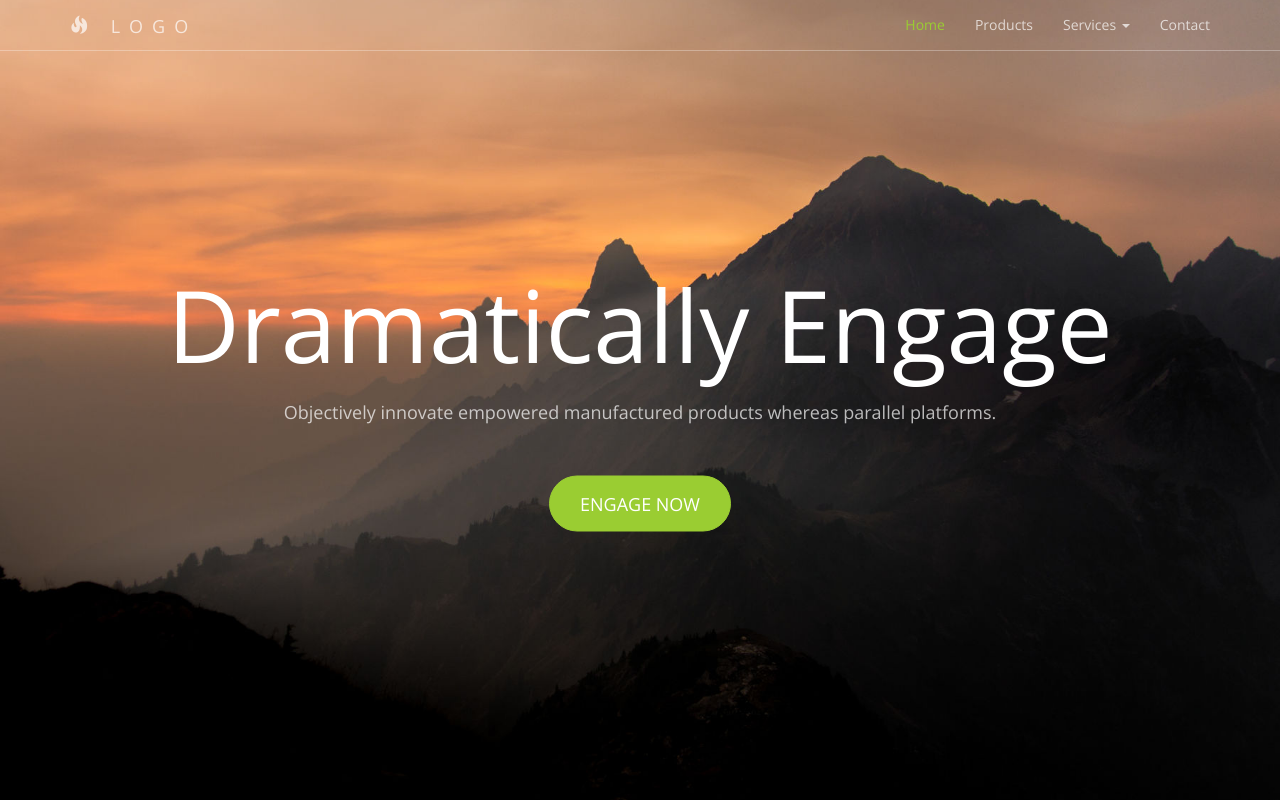
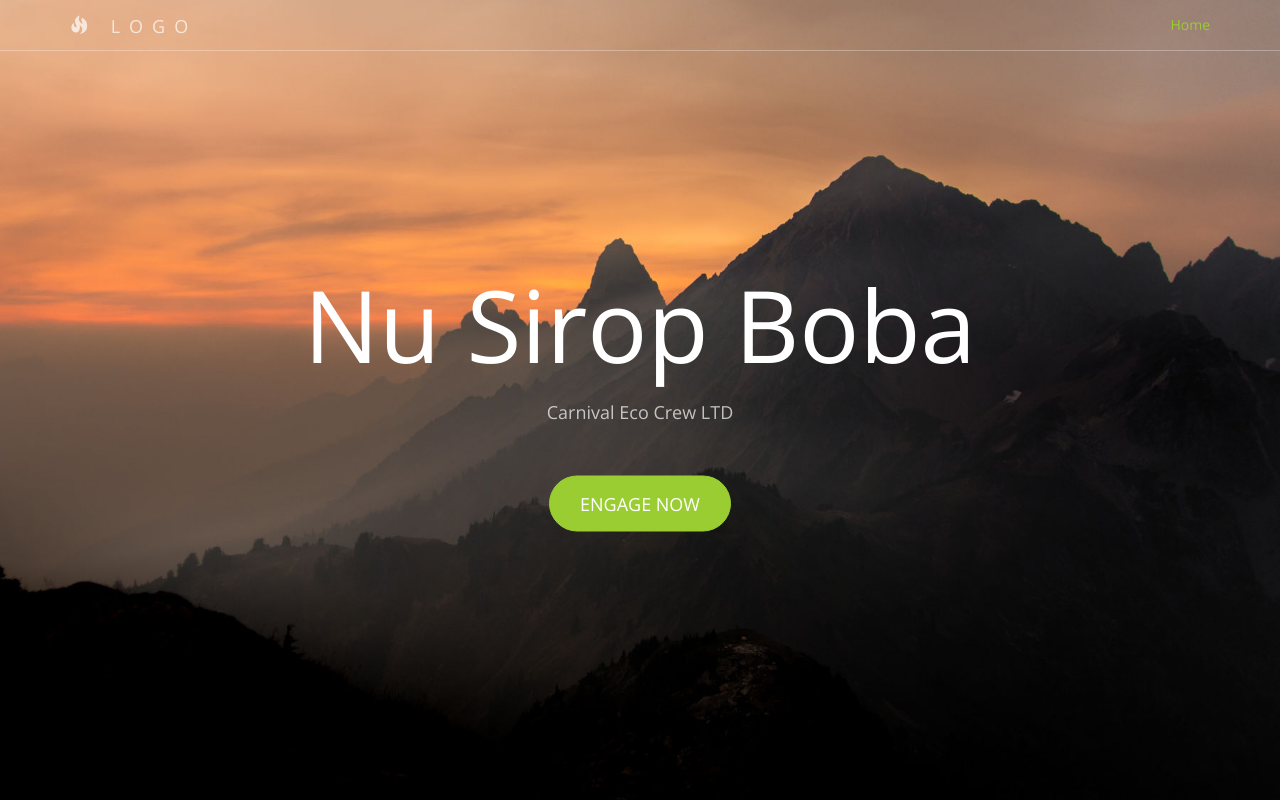
Before and after one commit to tonyfran94/rodrigues, a plain HTML site: page index.html in a window 1280 px wide. Shown: the top 800 px of the page. Drawn offline with nearby package versions, Linux system fonts and the light colour scheme.

Commit message:
index.html

```diff
--- a/index.html
+++ b/index.html
@@ -55,20 +55,6 @@ Although you can use them, for a more unique website, replace these images with
                     <li class="active">
                         <a href="#">Home</a>
                     </li>
-                    <li>
-                        <a href="#">Products</a>
-                    </li>
-					<li class="dropdown">
-						<a href="#" class="dropdown-toggle" data-toggle="dropdown" role="button" aria-haspopup="true" aria-expanded="false">Services <span class="caret"></span></a>
-						<ul class="dropdown-menu" aria-labelledby="about-us">
-							<li><a href="#">Engage</a></li>
-							<li><a href="#">Pontificate</a></li>
-							<li><a href="#">Synergize</a></li>
-						</ul>
-					</li>
-                    <li>
-                        <a href="#">Contact</a>
-                    </li>
                 </ul>
 
             </div><!-- /.navbar-collapse -->
@@ -79,8 +65,8 @@ Although you can use them, for a more unique website, replace these images with
     <header>
         <div class="header-content">
             <div class="header-content-inner">
-                <h1>Dramatically Engage</h1>
-                <p>Objectively innovate empowered manufactured products whereas parallel platforms.</p>
+                <h1>Nu Sirop Boba</h1>
+                <p>Carnival Eco Crew LTD</p>
                 <a href="#" class="btn btn-primary btn-lg">Engage Now</a>
             </div>
         </div>
```
